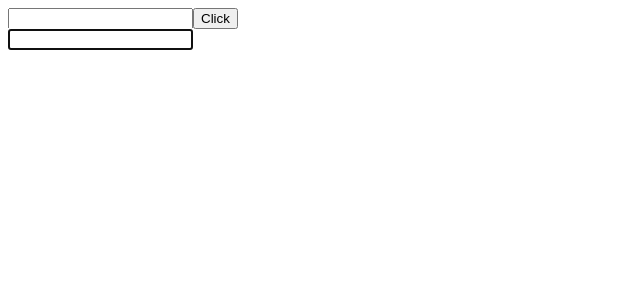
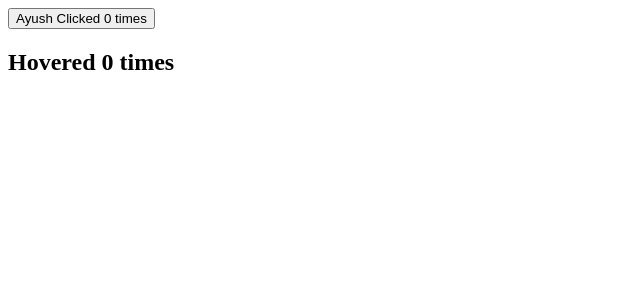
Before and after one commit to NavdeepTU/React-Fundamentals, a React (Create React App) app: page / in a window 1280 px wide. Shown: the top 300 px of the page, without its empty margins (0-640 px from the left). Built offline with nearby package versions, Linux system fonts and the light colour scheme.

Commit message:
higher order components in react

```diff
--- /dev/null
+++ b/src/advanced-guides/hoc/click-counter.js
@@ -0,0 +1,17 @@
+import React, { Component } from 'react';
+import withCounter from './hoc';
+
+class ClickCounter extends Component {
+  render() {
+    const { count, incrementCount } = this.props;
+    return (
+      <div>
+        <button onClick={incrementCount}>
+          {this.props.name} Clicked {count} times{' '}
+        </button>{' '}
+      </div>
+    );
+  }
+}
+
+export default withCounter(ClickCounter, 5);
--- /dev/null
+++ b/src/advanced-guides/hoc/hoc.js
@@ -0,0 +1,34 @@
+import React from 'react';
+
+const withCounter = (WrappedComponent, incrementNumber) => {
+  class WithCounter extends React.Component {
+    constructor(props) {
+      super(props);
+      this.state = {
+        count: 0,
+      };
+    }
+
+    incrementCount = () => {
+      this.setState((prevState) => {
+        return {
+          count: prevState.count + incrementNumber,
+        };
+      });
+    };
+
+    render() {
+      //   console.log(this.props.name);
+      return (
+        <WrappedComponent
+          count={this.state.count}
+          incrementCount={this.incrementCount}
+          {...this.props}
+        />
+      );
+    }
+  }
+  return WithCounter;
+};
+
+export default withCounter;
--- /dev/null
+++ b/src/advanced-guides/hoc/hover-counter.js
@@ -0,0 +1,15 @@
+import React from 'react';
+import withCounter from './hoc';
+
+class HoverCounter extends React.Component {
+  render() {
+    const { count, incrementCount } = this.props;
+    return (
+      <div>
+        <h2 onMouseOver={incrementCount}>Hovered {count} times</h2>
+      </div>
+    );
+  }
+}
+
+export default withCounter(HoverCounter, 10);
--- a/src/index.js
+++ b/src/index.js
@@ -1,5 +1,5 @@
 // import React from "react";
-// import ReactDOM from "react-dom";
+import ReactDOM from 'react-dom';
 // import App from './App'
 // import { Welcome } from "./main-concepts/04 Components and Props";
 // import { Clock } from "./main-concepts/05 State and Lifecycle";
@@ -10,14 +10,24 @@
 //     NumberList
 // } from "./main-concepts/08 Lists and Keys";
 // import UncontrolledComponent from "./advanced-guides/Uncontrolled Components";
-import Refs from "./advanced-guides/Refs";
+
+// import Refs from "./advanced-guides/Refs";
+import ClickCounter from './advanced-guides/hoc/click-counter';
+import HoverCounter from './advanced-guides/hoc/hover-counter';
 
 // ReactDOM.render(<Render />, document.getElementById("root"));
 // ReactDOM.render(<App increment = {1} />, document.getElementById("root"));
-
 
 // function tick() {
 //   ReactDOM.render(<Tick />, document.getElementById("root2"));
 // }
 
 // setInterval(tick, 1000);
+
+ReactDOM.render(
+  <>
+    <ClickCounter name="Ayush" />
+    <HoverCounter />
+  </>,
+  document.getElementById('root')
+);
```
